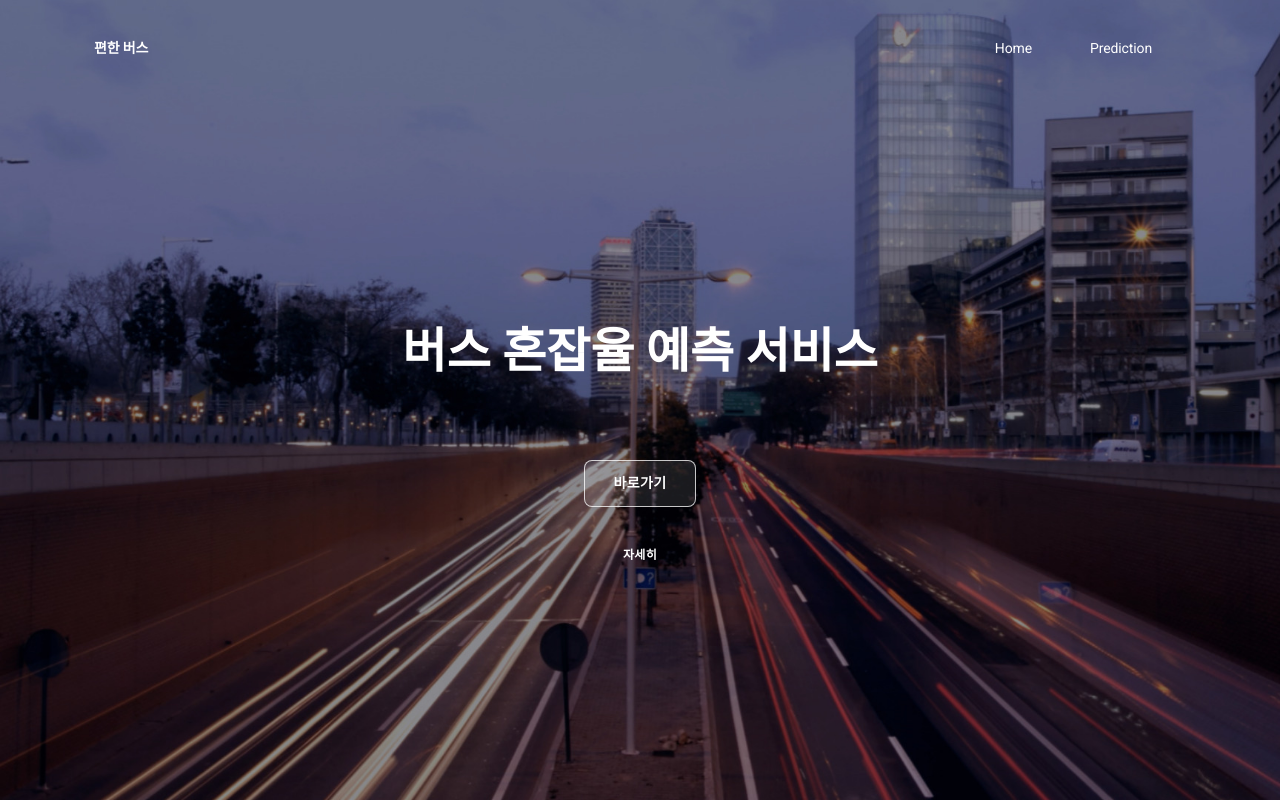
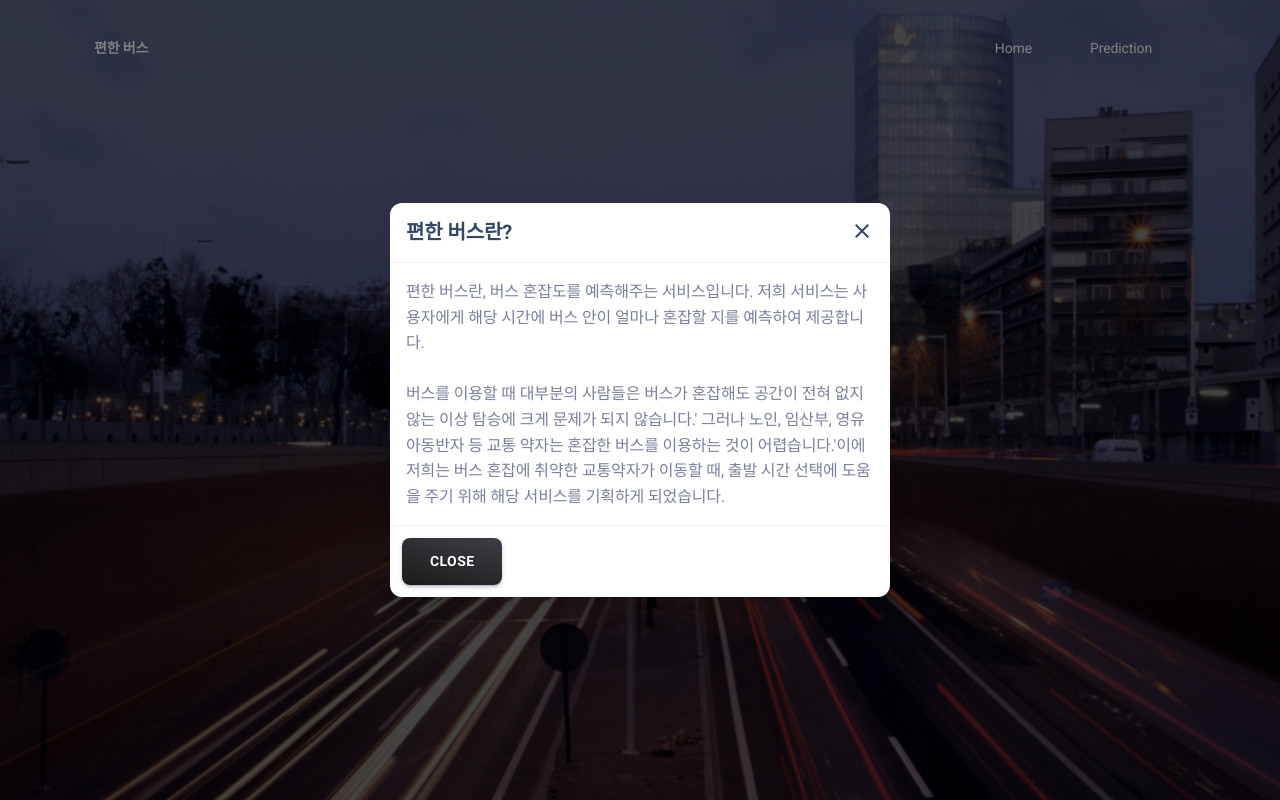
Before and after one commit to bus-seat-prediction/frontend, a React (Create React App) app: page /main in a window 1280 px wide. Both pictures are taken after a click on the button "자세히". Built offline with nearby package versions, Linux system fonts and the light colour scheme.

Commit message:
modal창 생성 및 바로가기 버튼 url추가

```diff
--- a/src/pages/Main/index.js
+++ b/src/pages/Main/index.js
@@ -1,6 +1,13 @@
+import { useState } from "react";
+
 // @mui material components
 import Container from "@mui/material/Container";
 import Grid from "@mui/material/Grid";
+import Modal from "@mui/material/Modal";
+import Divider from "@mui/material/Divider";
+import Slide from "@mui/material/Slide";
+
+import CloseIcon from "@mui/icons-material/Close";
 
 // Material Kit 2 React components
 import MKBox from "components/MKBox";
@@ -17,6 +24,9 @@ import routes from "routes";
 import bgImage from "assets/images/bg-main.jpg";
 
 function Main() {
+  const [show, setShow] = useState(false);
+  const toggleModal = () => setShow(!show);
+
   return (
     <>
       <DefaultNavbar routes={routes} transparent light />
@@ -59,6 +69,7 @@ function Main() {
               variant="outlined"
               color="white"
               sx={{ color: ({ palette: { white } }) => white.main }}
+              href="Prediction"
             >
               바로가기
             </MKButton>
@@ -68,9 +79,45 @@ function Main() {
               variant="text"
               color="white"
               sx={{ color: ({ palette: { white } }) => white.main }}
+              onClick = {toggleModal}
             >
               자세히
             </MKButton>
+            <Modal open={show} onClose={toggleModal} sx={{ display: "grid", placeItems: "center" }}>
+              <Slide direction="down" in={show} timeout={500}>
+                <MKBox
+                  position="relative"
+                  width="500px"
+                  display="flex"
+                  flexDirection="column"
+                  borderRadius="xl"
+                  bgColor="white"
+                  shadow="xl"
+                >
+                  <MKBox display="flex" alginItems="center" justifyContent="space-between" p={2}>
+                    <MKTypography variant="h5">편한 버스란?</MKTypography>
+                    <CloseIcon fontSize="medium" sx={{ cursor: "pointer" }} onClick={toggleModal} />
+                  </MKBox>
+                  <Divider sx={{ my: 0 }} />
+                  <MKBox p={2}>
+                    <MKTypography variant="body2" color="secondary" fontWeight="regular">
+                      편한 버스란, 버스 혼잡도를 예측해주는 서비스입니다. 저희 서비스는 사용자에게 해당 시간에 버스 안이 얼마나 혼잡할 지를 예측하여 제공합니다.
+                      <br />
+                      <br />
+                      버스를 이용할 때 대부분의 사람들은 버스가 혼잡해도 공간이 전혀 없지 않는 이상 탐승에 크게 문제가 되지 않습니다.&apos;
+                      그러나 노인, 임산부, 영유아동반자 등 교통 약자는 혼잡한 버스를 이용하는 것이 어렵습니다.&apos;이에 저희는 버스 혼잡에 취약한
+                      교통약자가 이동할 때, 출발 시간 선택에 도움을 주기 위해 해당 서비스를 기획하게 되었습니다.
+                    </MKTypography>
+                  </MKBox>
+                  <Divider sx={{ my: 0 }} />
+                  <MKBox display="flex" justifyContent="space-between" p={1.5}>
+                    <MKButton variant="gradient" color="dark" onClick={toggleModal}>
+                      close
+                    </MKButton>
+                  </MKBox>
+                </MKBox>
+              </Slide>
+            </Modal>
           </Grid>
         </Container>
       </MKBox>
```
